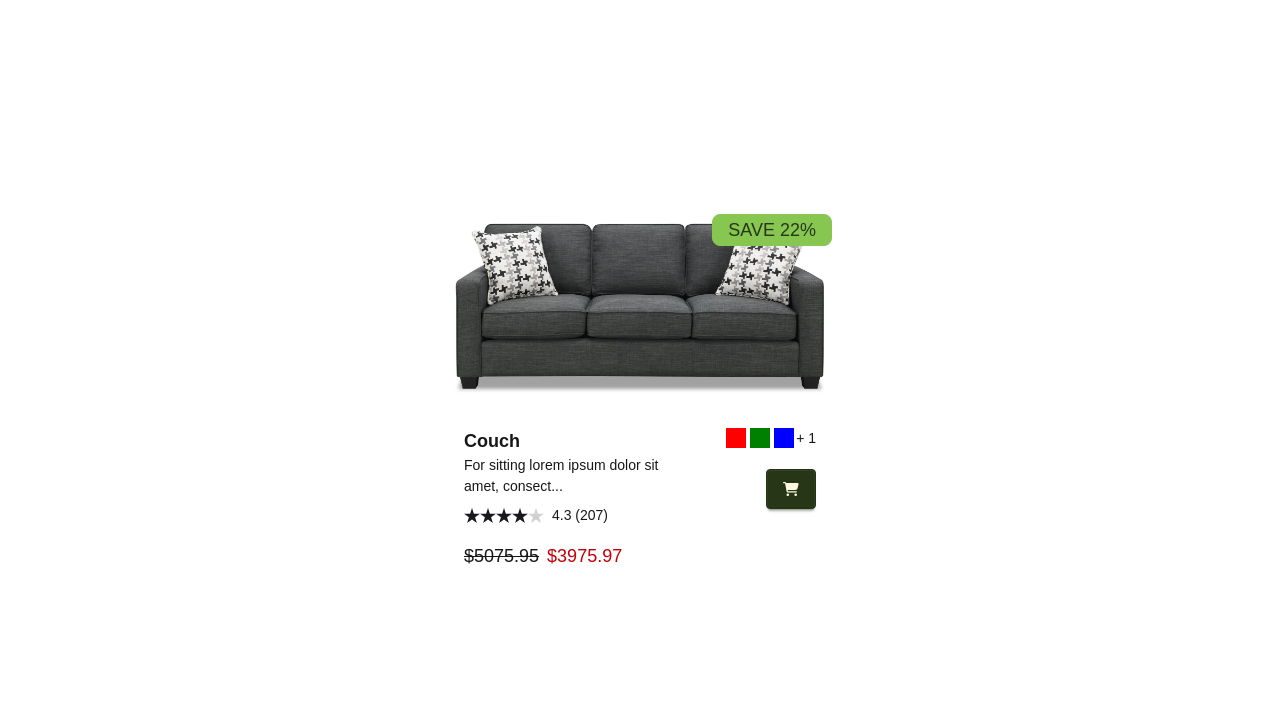
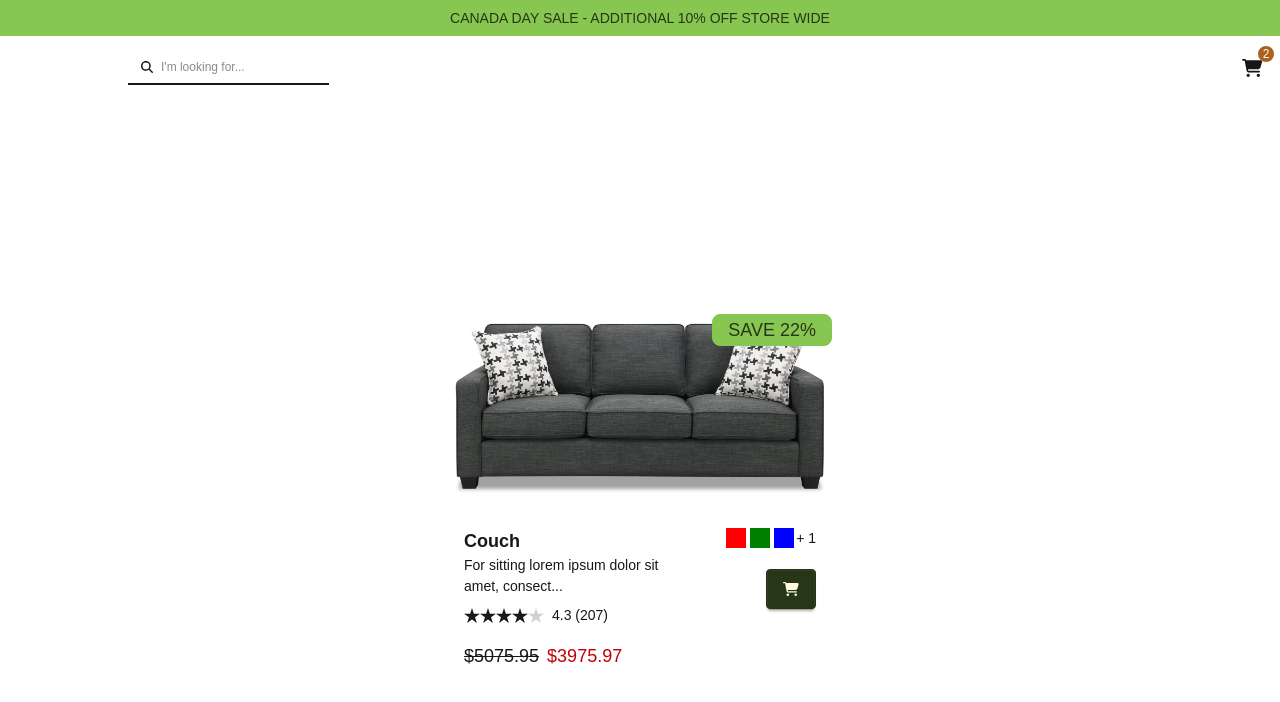
Before and after one commit to Moonfox404/SEG3125-e-commerce, a Next.js app in the folder e-commerce/: page / in a window 1280 px wide. Shown: the top 702 px of the page. Built offline with nearby package versions, Linux system fonts and the light colour scheme.

Commit message:
added nav (responsive) and banner

```diff
--- /dev/null
+++ b/e-commerce/app/components/NavBar.tsx
@@ -0,0 +1,53 @@
+"use client"
+
+import { faCartShopping, faMagnifyingGlass } from "@fortawesome/free-solid-svg-icons";
+import { FontAwesomeIcon } from "@fortawesome/react-fontawesome";
+import SearchBar from "./SearchBar";
+import { useState } from "react";
+
+type NavBarProps = {
+  itemsInCart: number;
+};
+
+const NavBar = ({ itemsInCart }: NavBarProps) => {
+  const [showSearch, setShowSearch] = useState(false);
+
+  return (
+    <div>
+      <div className="navbar max-w-screen">
+        <div className="flex navbar-start">
+          <div className="w-30"> {/* placeholder */}
+            {/* logo */}
+          </div>
+          <div className="hidden md:block navbar-start">
+            {/* search bar */}
+            <SearchBar placeholder="I'm looking for..." onSearch={() => { }} />
+          </div>
+        </div>
+        <div className="flex navbar-end justify-end">
+          <div className="md:hidden">
+            <button className="btn btn-circle btn-ghost text-lg" onClick={() => {setShowSearch(!showSearch);}}>
+              <FontAwesomeIcon icon={faMagnifyingGlass} />
+            </button>
+          </div>
+          <div className="indicator">
+            {/* cart */}
+            <div className="absolute -right-0.5 -top-0.5 rounded-full text-xs bg-secondary text-secondary-content w-4 h-4 text-center">{itemsInCart > 0 && itemsInCart}</div>
+            <button className="btn btn-circle btn-ghost text-lg">
+              <FontAwesomeIcon icon={faCartShopping} />
+            </button>
+          </div>
+        </div>
+      </div>
+
+      {
+        showSearch &&
+        <div className="flex items-center justify-center w-full md:hidden">
+          <SearchBar placeholder="I'm looking for..." onSearch={() => { }} />
+        </div>
+      }
+    </div>
+  );
+};
+
+export default NavBar;
--- /dev/null
+++ b/e-commerce/app/components/SearchBar.tsx
@@ -0,0 +1,31 @@
+"use client";
+
+import { faSearch } from "@fortawesome/free-solid-svg-icons";
+import { FontAwesomeIcon } from "@fortawesome/react-fontawesome";
+
+type SearchBarProps = {
+  placeholder?: string;
+  onSearch: (searchKey: string) => void;
+};
+
+const SearchBar = ({ placeholder = "Search...", onSearch }: SearchBarProps) => {
+  return (
+    <div className="size-fit border-base-content border-b-2">
+      <label className="input input-sm input-ghost">
+        <FontAwesomeIcon icon={faSearch} />
+        <input
+          type="search"
+          placeholder={placeholder}
+          onKeyUp={(event) => {
+            if (event.key == "Enter") {
+              event.preventDefault();
+              onSearch(event.currentTarget.value);
+            }
+          }}
+        />
+      </label>
+    </div>
+  );
+};
+
+export default SearchBar;
--- a/e-commerce/app/layout.tsx
+++ b/e-commerce/app/layout.tsx
@@ -31,6 +31,7 @@ export default function RootLayout({
       <body
         className={`${geistSans.variable} ${geistMono.variable} antialiased`}
       >
+        <div className="w-full h-fit p-2 text-center bg-accent text-accent-content text-sm">CANADA DAY SALE - ADDITIONAL 10% OFF STORE WIDE</div>
         {children}
       </body>
     </html>
--- a/e-commerce/app/page.tsx
+++ b/e-commerce/app/page.tsx
@@ -2,11 +2,15 @@ import Image from "next/image";
 import ColourSquares from "./components/ColourSquares";
 import ProductCard from "./components/ProductCard";
 import { MockProducts } from "./mock-data/MockProducts";
+import NavBar from "./components/NavBar";
 
 export default function Home() {
   return (
-    <div className="w-screen h-screen flex items-center justify-center">
-      <ProductCard product={MockProducts[0]} />
+    <div>
+      <NavBar itemsInCart={2} />
+      <div className="w-full h-screen flex items-center justify-center">
+        <ProductCard product={MockProducts[0]} />
+      </div>
     </div>
   );
 }
```
